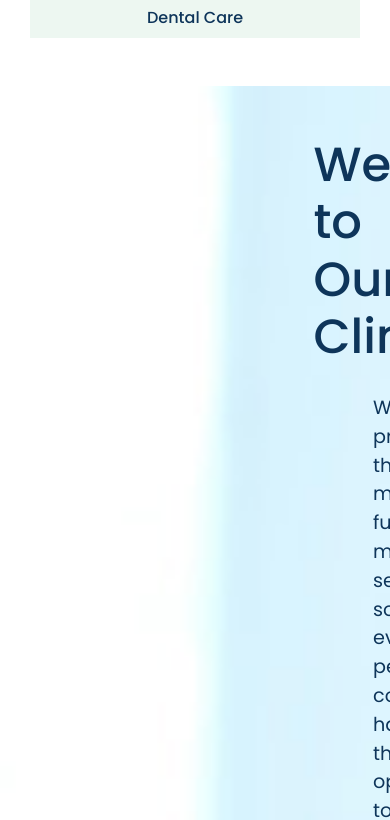
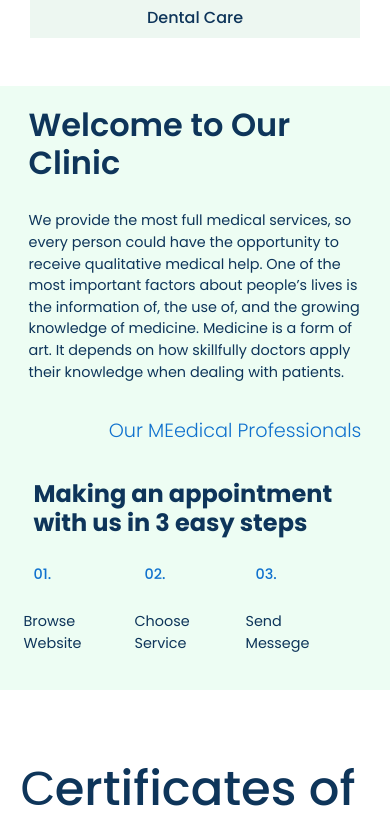
Before and after one commit to vigneshiyergithub/Family-Doctor, a React (Create React App) app: page / in a window 390 px wide. Shown: the part 2854-3674 px from the top of the page. Built offline with nearby package versions, Linux system fonts and the light colour scheme.

Commit message:
fixing about component

```diff
--- a/src/components/About/About.css
+++ b/src/components/About/About.css
@@ -1,8 +1,8 @@
-:root{
+:root {
 	--universlColor: rgb(17, 114, 206);
 	--headingColor: rgb(14, 53, 90);
 }
-.about-section{
+.about-section {
 	display: flex;
 	flex-direction: column;
 	width: 100%;
@@ -17,13 +17,13 @@
 	background-size: cover;
 }
 
-.about-section h1{
+.about-section h1 {
 	width: 30%;
 	margin-left: 50px;
 	font-size: 3rem;
 }
 
-.about-section p{
+.about-section p {
 	width: 40%;
 	margin-left: 180px;
 	font-size: 1.2rem;
@@ -31,7 +31,7 @@
 	color: var(--headingColor);
 }
 
-.about-section h6{
+.about-section h6 {
 	margin-top: 30px;
 	color: var(--universlColor);
 	font-weight: 300;
@@ -39,14 +39,14 @@
 	font-size: 1.2rem;
 }
 
-.about-section h3{
+.about-section h3 {
 	margin-top: 30px;
 	width: 40%;
 	font-size: 2rem;
 	margin-left: 180px;
 }
 
-.steps{
+.steps {
 	display: flex;
 	width: 30% !important;
 	margin-left: 70px;
@@ -54,17 +54,91 @@
 	justify-content: center;
 }
 
-.step-text{
+.step-text {
 	display: flex;
 	flex-direction: column;
 	width: 50%;
 }
 
-.step-text h2{
+.step-text h2 {
 	color: var(--universlColor) !important;
 	font-size: 1rem;
 }
 
-.step-text p{
+.step-text p {
 	margin-left: -10px;
 }
+
+/* responsive */
+
+@media screen and (max-width: 768px) {
+	.about-section {
+		display: flex;
+		flex-direction: column;
+		width: 100%;
+		padding: 20px 20px;
+		justify-content: center;
+		align-items: center;
+		padding-left: 0px;
+		background-image: none;
+		background-color: rgb(237, 253, 243);
+		background-repeat: no-repeat;
+		background-position: 100% 100%;
+		background-size: cover;
+	}
+
+	.about-section h1 {
+		width: 90%;
+		margin-left: 20px;
+		font-size: 2rem;
+		font-weight: 600;
+	}
+
+	.about-section p {
+		width: 90%;
+		margin-left: 20px;
+		font-size: 0.9rem;
+		margin-top: 20px;
+		color: var(--headingColor);
+	}
+
+	.about-section h6 {
+		margin-top: 20px;
+		color: var(--universlColor);
+		font-weight: 300;
+		margin-left: 100px;
+		font-size: 1.2rem;
+	}
+
+	.about-section h3 {
+		margin-top: 30px;
+		width: 90%;
+		font-size: 1.5rem;
+		margin-left: 30px;
+		font-weight: 700;
+	}
+
+	.steps {
+		display: flex;
+		width: 90% !important;
+		margin-left: 30px;
+		margin-top: 20px;
+		justify-content: center;
+	}
+
+	.step-text {
+		display: flex;
+		flex-direction: column;
+		width: 50%;
+	}
+
+	.step-text h2 {
+		color: var(--universlColor) !important;
+		font-size: 0.9rem;
+	}
+
+	.step-text p {
+		margin-left: -10px;
+		font-size: 0.9rem;
+	}
+}
```
Lines whose indentation alone changed are shown as unchanged.
